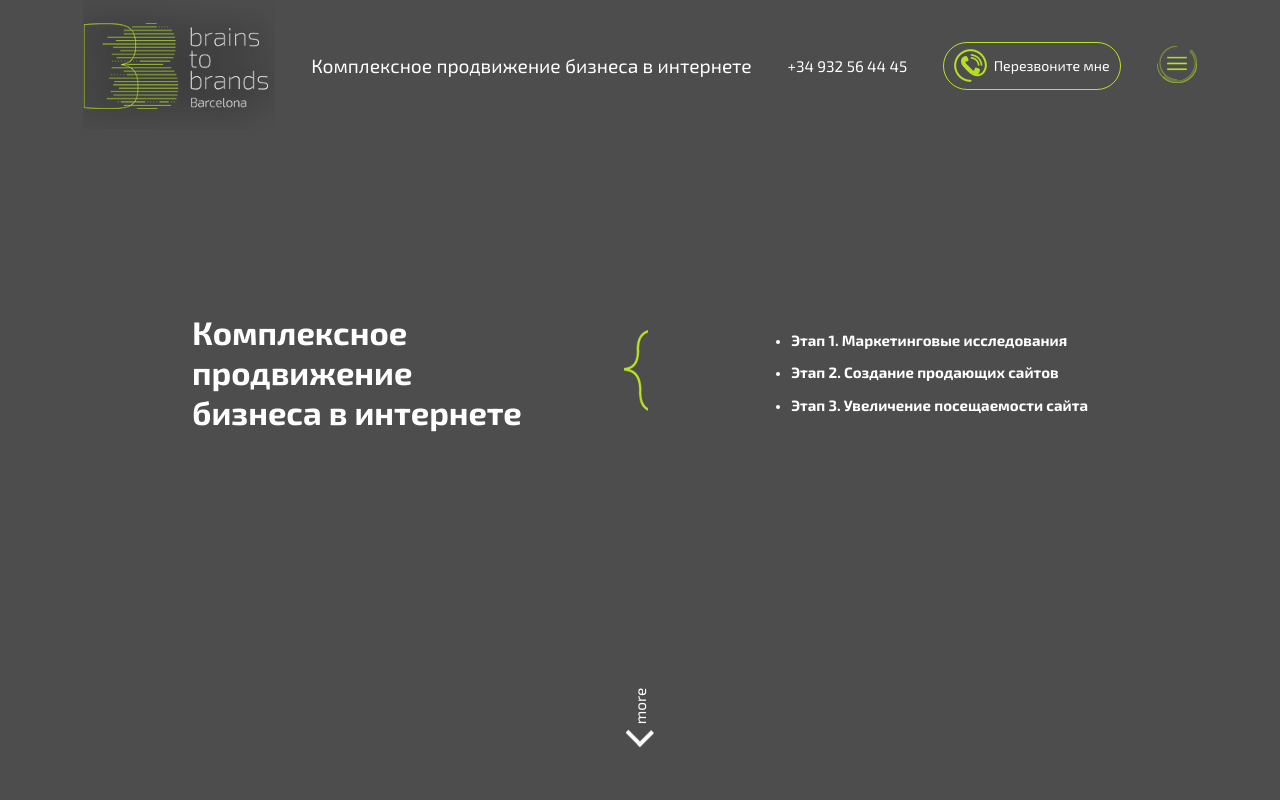
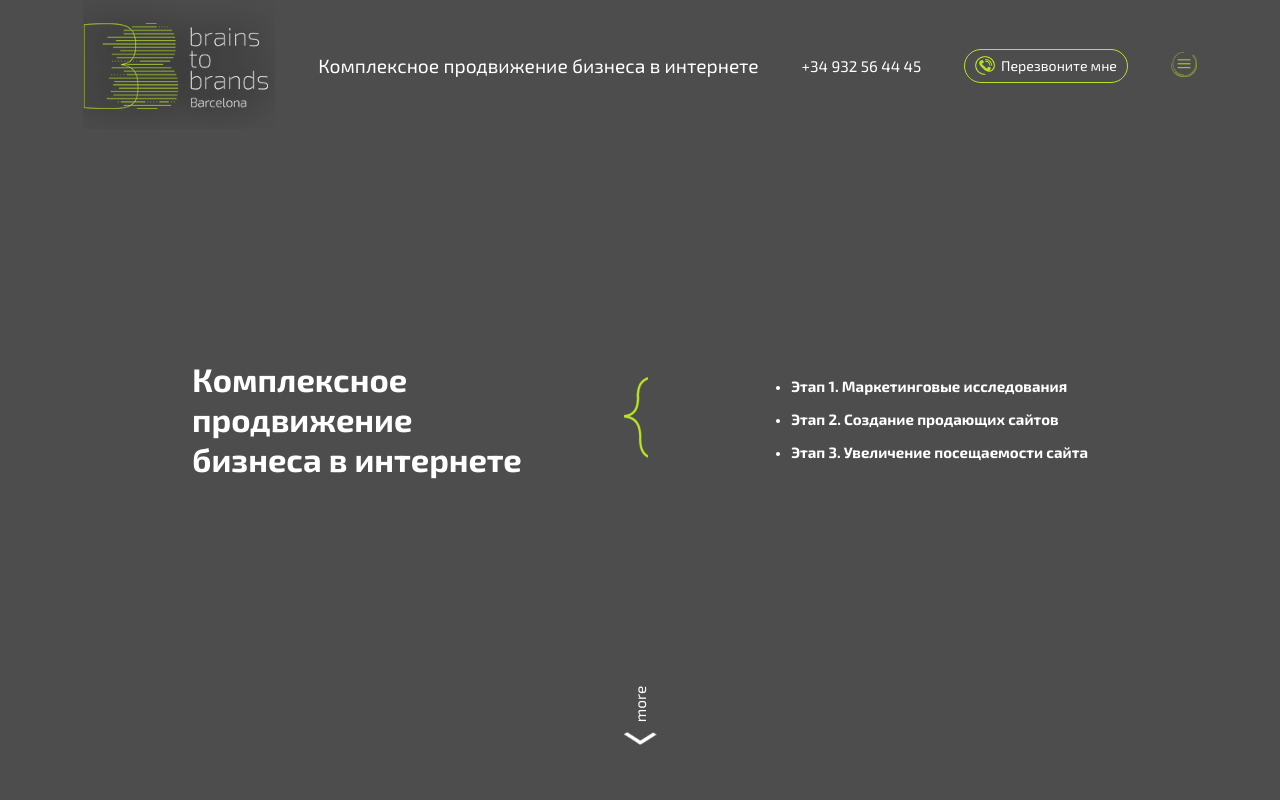
Before and after one commit to AndriyOda/AndriyOda.github.io, a PHP site: page / in a window 1280 px wide. Run offline with PHP 8.4, Linux system fonts and the light colour scheme.

Commit message:
Freelance2
WFF

```diff
--- a/css/style.css
+++ b/css/style.css
@@ -21,7 +21,7 @@
 }
 
 header{
-	padding-bottom: 12rem;
+	padding-bottom: 25vh;
 }
 
 img{
@@ -77,11 +77,21 @@
 	padding-bottom: .5rem;
 }
 
+.wrepper__header_button img{
+	width: 1.5rem;
+	height: 1.5rem;
+}
+
 .wrepper__header_button_text{
 	font-size: 1.1rem;
 	font-weight: 400;
 	color: #fff;
 	margin-left: .5rem;
+}
+
+.wrepper__header_burger img{
+	width: 2rem;
+	height: 2rem;
 }
 
 .screen-1__content{
@@ -117,6 +127,8 @@
 	-ms-transform: rotate(90deg);
 	-o-transform: rotate(90deg);
 	transform: rotate(90deg);
+	width: 2.5rem;
+	height: 1rem;
 }
 
 .down__word_more{
```
